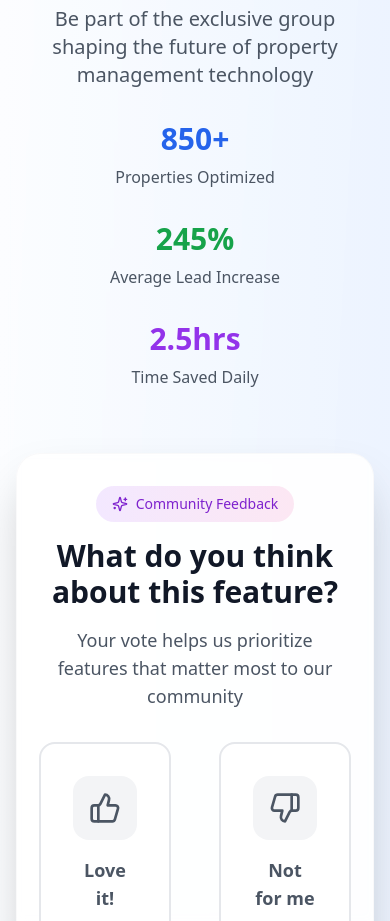
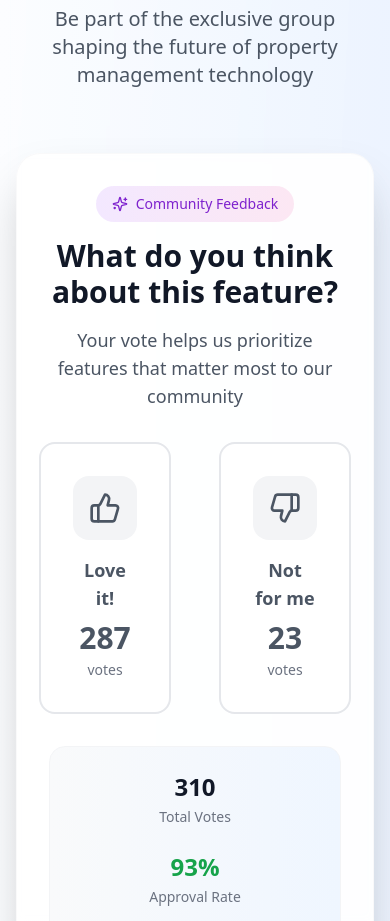
Before and after one commit to pablofondo/feature-feedback-flare, a React (Vite) app: page / in a window 390 px wide. Shown: the part 3900-4821 px from the top of the page. Built offline with nearby package versions, Linux system fonts and the light colour scheme.

Commit message:
Remove social proof text
Remove the number and the small text under "Join 1,200+ property managers" in the social proof section.

```diff
--- a/src/pages/Index.tsx
+++ b/src/pages/Index.tsx
@@ -1,4 +1,3 @@
-
 import React from 'react';
 import Header from '../components/Header';
 import GraphFeature from '../components/GraphFeature';
@@ -85,22 +84,6 @@ const Index = () => {
             <p className="text-xl text-gray-600 max-w-3xl mx-auto mb-8">
               Be part of the exclusive group shaping the future of property management technology
             </p>
-
-            {/* Stats */}
-            <div className="grid grid-cols-1 md:grid-cols-3 gap-8 mb-12">
-              <div className="text-center">
-                <div className="text-3xl md:text-4xl font-bold text-blue-600 mb-2">850+</div>
-                <div className="text-gray-600">Properties Optimized</div>
-              </div>
-              <div className="text-center">
-                <div className="text-3xl md:text-4xl font-bold text-green-600 mb-2">245%</div>
-                <div className="text-gray-600">Average Lead Increase</div>
-              </div>
-              <div className="text-center">
-                <div className="text-3xl md:text-4xl font-bold text-purple-600 mb-2">2.5hrs</div>
-                <div className="text-gray-600">Time Saved Daily</div>
-              </div>
-            </div>
           </div>
 
           <FeatureVoting />
```
